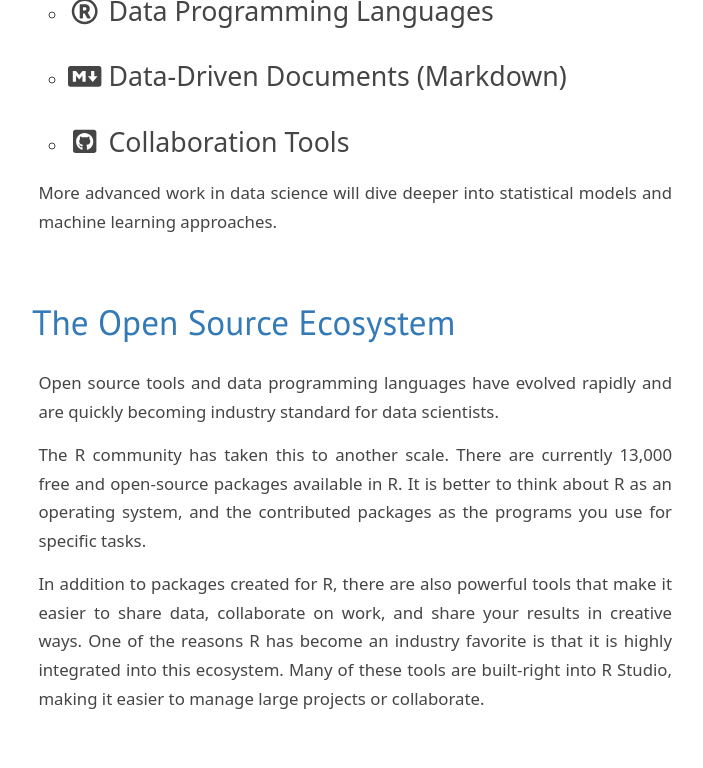
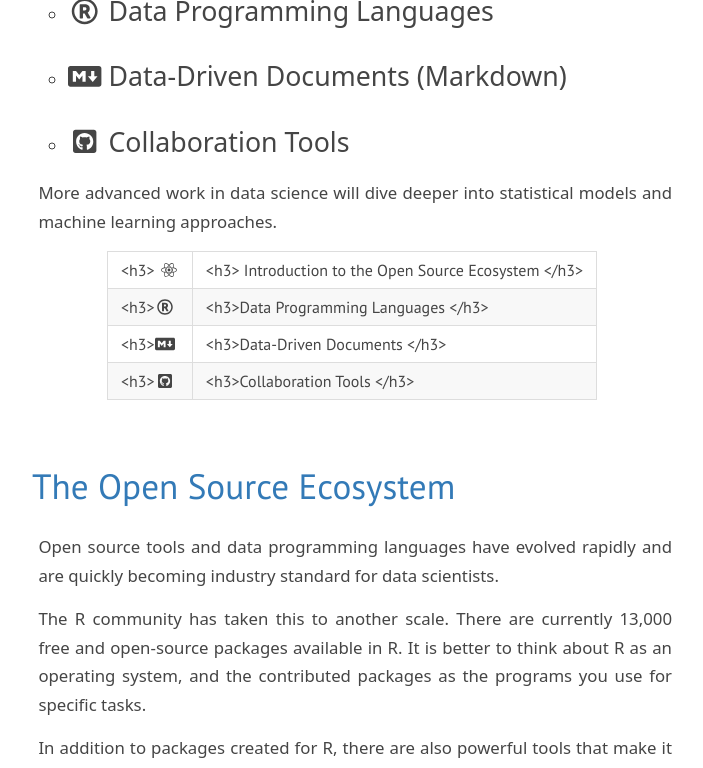
Before and after one commit to DS4PS/ds4ps.github.io, a Jekyll site: the page built from welcome.md, in a window 1280 px wide and 900 px high, scrolled down 1545 px, cut to the strip 0-768 px from the top of the window. Shown: the whole strip, without its empty margins (288-991 px from the left). Built offline with Jekyll 4.4.1, drawn with Linux system fonts in a browser that asks for light colours; nearby versions of some CDN libraries; library files that are not in the unit come from our copies.

Commit message:
Update welcome.md

```diff
--- a/welcome.md
+++ b/welcome.md
@@ -41,6 +41,10 @@ There are a few platforms and skills that serve as the foundations of data analy
 
 More advanced work in data science will dive deeper into statistical models and machine learning approaches.
 
+| <h3> <i class="fab fa-react"></h3>        | <h3> Introduction to the Open Source Ecosystem </h3>  |
+| <h3><i class="far fa-registered"></h3>    | <h3>Data Programming Languages </h3>  |
+| <h3><i class="fab fa-markdown"></h3>      | <h3>Data-Driven Documents </h3>     |
+| <h3><i class="fab fa-github-square"></h3> | <h3>Collaboration Tools </h3> |
 
 
 
```
